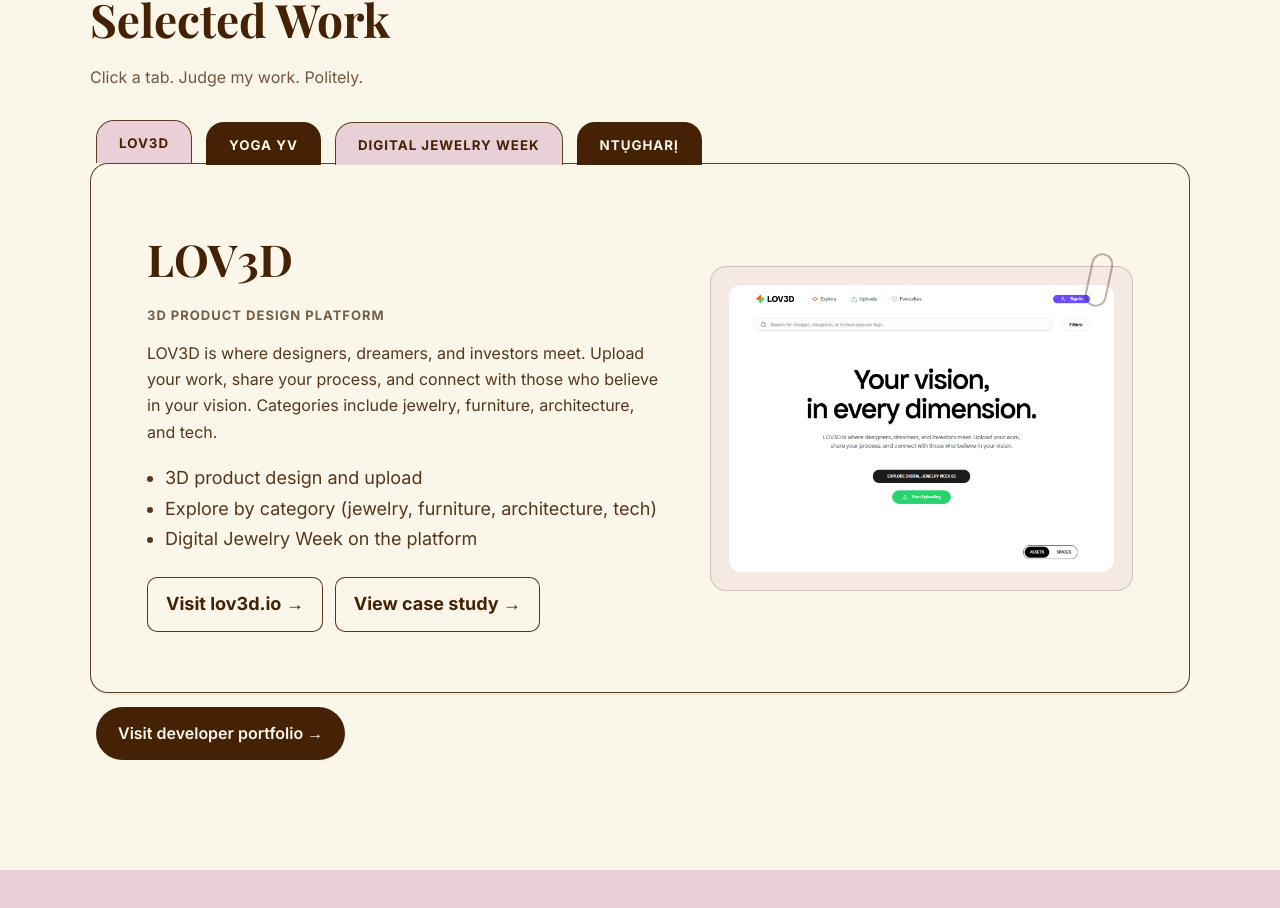
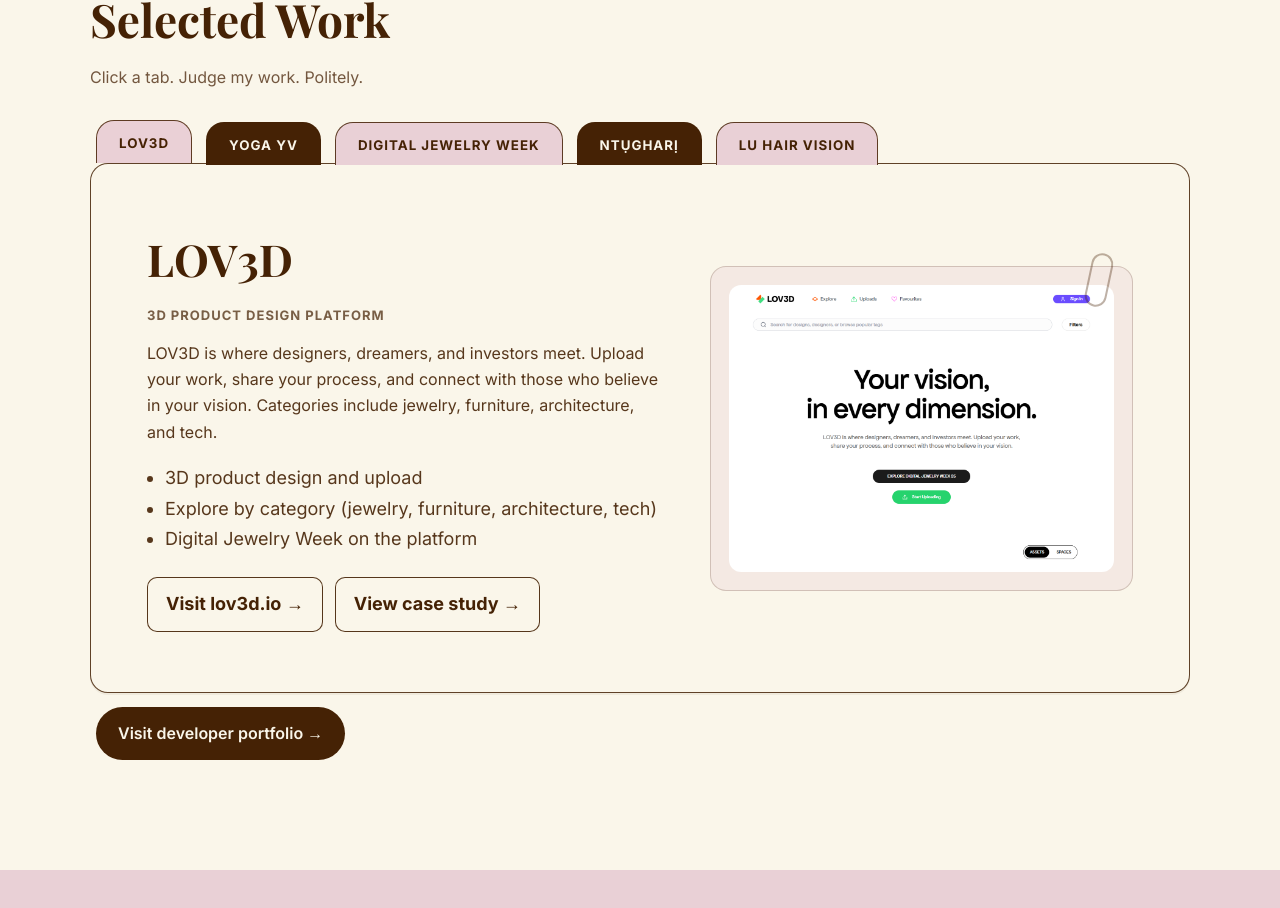
Before and after one commit to Luvjen11/jenogechi, a Next.js app: page / in a window 1280 px wide. Shown: the part 2938-3846 px from the top of the page. Built offline with nearby package versions, Linux system fonts and the light colour scheme; a web font is replaced by a local one.

Commit message:
add testimonial and new project

```diff
--- a/src/components/home/Portfolio.jsx
+++ b/src/components/home/Portfolio.jsx
@@ -78,6 +78,25 @@
         image: "/images/work/ntughari.png",
         links: [
           { label: "Visit ntughari.vercel.app", href: "https://ntughari.vercel.app/" },
+          { label: "View case study", href: "/work" },
+        ],
+      },
+      {
+        id: "luhairvision",
+        tab: "LU Hair Vision",
+        accent: "tab5",
+        title: "LU Hair Vision",
+        subtitle: "Luxury Hair, Braids & Bridal",
+        description:
+          "LU Hair Vision is a luxury beauty brand site designed to feel elevated, elegant, and conversion-focused. It presents services, bridal experience, gallery highlights, and integrated booking in a seamless multilingual flow.",
+        highlights: [
+          "Multilingual experience (EN, IT, FR)",
+          "Service menu, bridal page, gallery, and booking flow",
+          "Luxury-first visual direction with conversion-focused sections",
+        ],
+        image: "/images/work/luhairvision.png",
+        links: [
+          { label: "Visit luhairvision", href: "https://luhairvision.vercel.app/en" },
           { label: "View case study", href: "/work" },
         ],
       },
--- a/src/components/home/Testimonials.jsx
+++ b/src/components/home/Testimonials.jsx
@@ -11,18 +11,12 @@
       name: "Dario Rjeili",
       role: "Digital Jewelry Week, LOV3D",
     },
-    // {
-    //   quote:
-    //     "Jennifer built a beautiful and clean website that perfectly represents my brand.",
-    //   name: "Client Name",
-    //   role: "Founder",
-    // },
-    // {
-    //   quote:
-    //     "Working with Jen was a great experience. She understood the vision immediately.",
-    //   name: "Another Client",
-    //   role: "Business Owner",
-    // },
+    {
+      quote:
+        "I wanted a website for a long time. Jen was professional, and excellent with technical solutions to solve problems with the design.",
+      name: "Yvonne Greaves",
+      role: "YogaYV",
+    },
   ];
 
   const [current, setCurrent] = useState(0);
--- a/src/styles/Portfolio.css
+++ b/src/styles/Portfolio.css
@@ -73,6 +73,9 @@
 .tab4 {
   background: var(--brown);
   color: var(--cream);
+}
+.tab5 {
+  background: var(--pink);
 }
 
 /* Active tab sits “in front” */
```
Also changed, not shown: src/components/WorkPage.jsx (+8 -0 lines), public/images/work/luhairvision.png (added).
